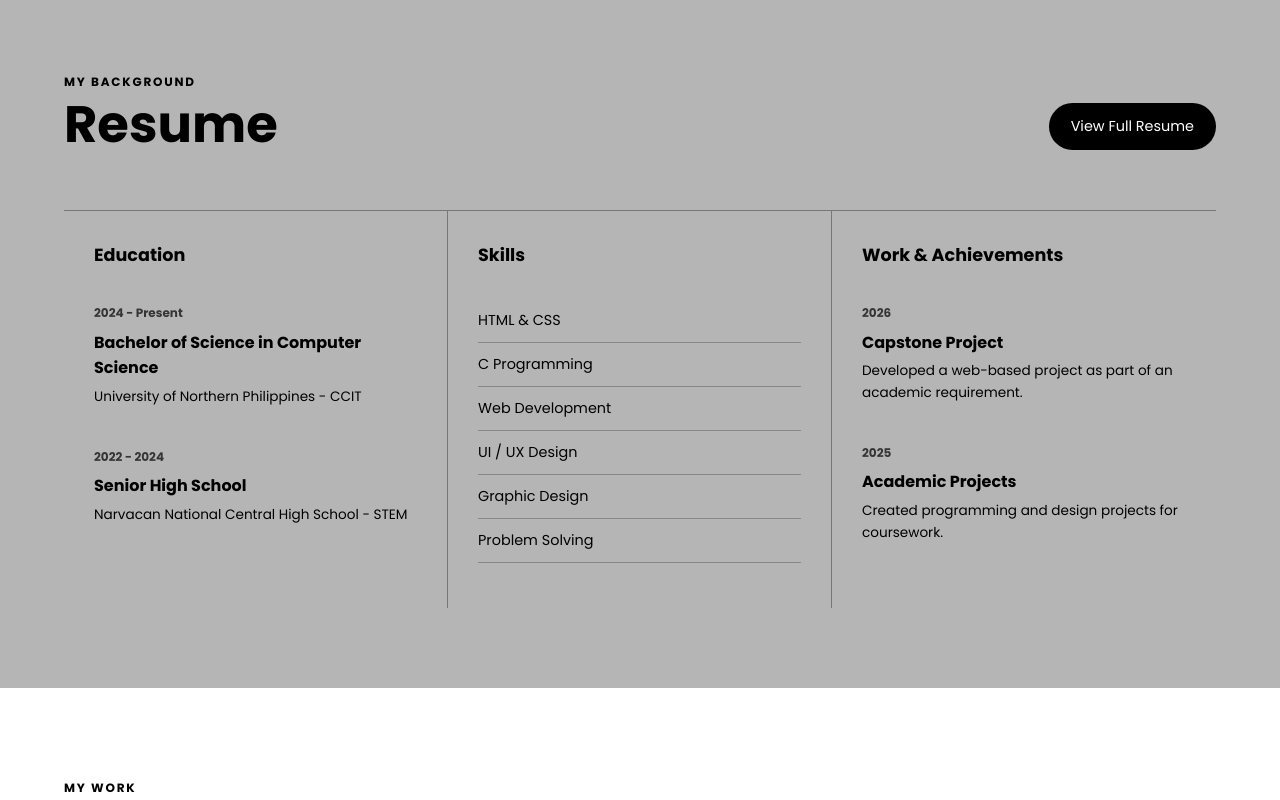
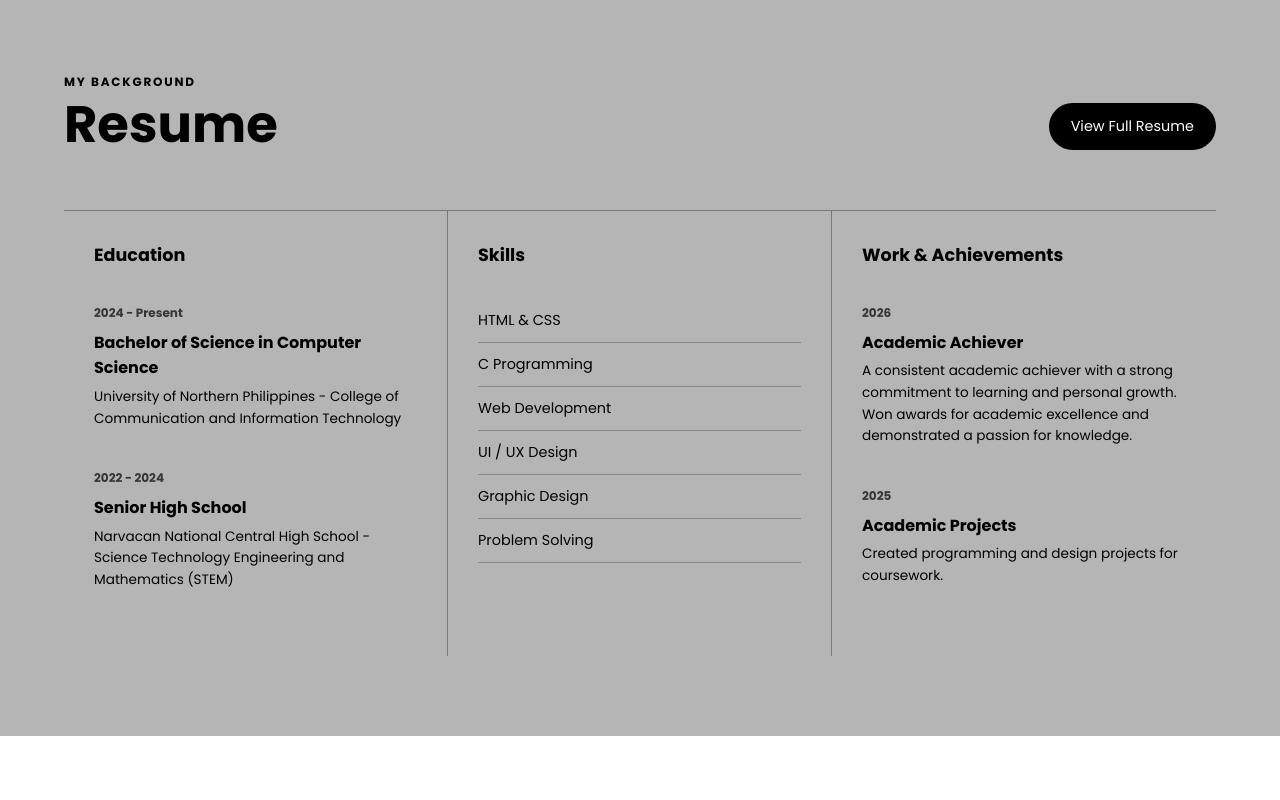
Before and after one commit to mlle-jha/MidProject, a plain HTML site: page index.html in a window 1280 px wide. Shown: the part 1206-2006 px from the top of the page. Drawn offline with Linux system fonts and the light colour scheme.

Commit message:
achievements updated

```diff
--- a/index.html
+++ b/index.html
@@ -25,7 +25,7 @@
         <section class="hero" id="home">
             <div class="hero-text">
                 <p class="hero-intro">Hello, I'm</p>
-                <h1>mlle.jha</h1>
+                <h1>mlle .jha</h1>
                 <p class="hero-description">
                     A student, developer, and creative individual
                     passionate about learning, building, and creating.
@@ -100,14 +100,14 @@
                             <span class="resume-year">2024 - Present</span>
                             <h4>Bachelor of Science in Computer Science</h4>
                             <p>
-                                University of Northern Philippines - CCIT
+                                University of Northern Philippines - College of Communication and Information Technology
                             </p>
                         </div>
                         <div class="resume-item">
                             <span class="resume-year">2022 - 2024</span>
                             <h4>Senior High School</h4>
                             <p>
-                                Narvacan National Central High School - STEM
+                                Narvacan National Central High School - Science Technology Engineering and Mathematics (STEM)
                             </p>
                         </div>
                     </article>
@@ -126,10 +126,11 @@
                         <h3>Work & Achievements</h3>
                         <div class="resume-item">
                             <span class="resume-year">2026</span>
-                            <h4>Capstone Project</h4>
+                            <h4>Academic Achiever</h4>
                             <p>
-                                Developed a web-based project as part
-                                of an academic requirement.
+                                A consistent academic achiever with a strong commitment
+                                to learning and personal growth. Won awards for academic
+                                excellence and demonstrated a passion for knowledge.
                             </p>
                         </div>
                         <div class="resume-item">
```
